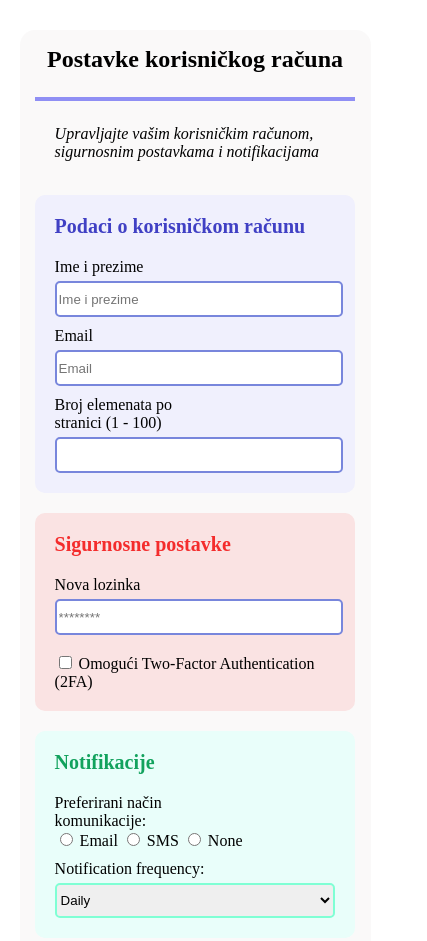
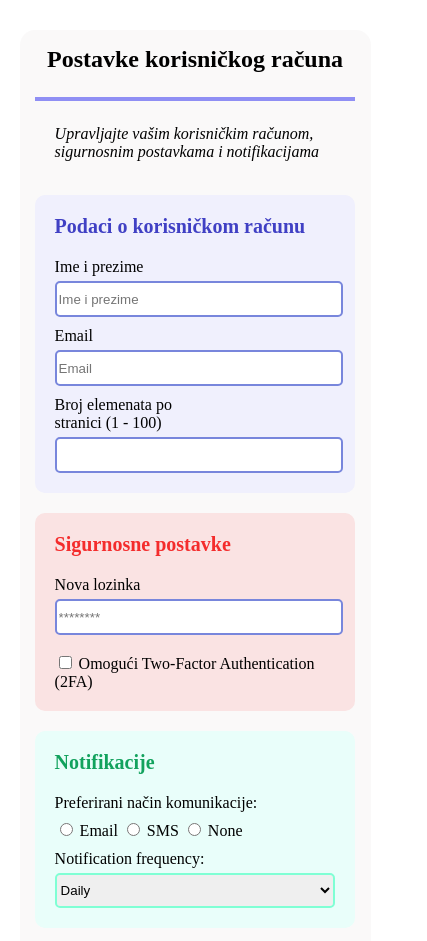
Before and after one commit to labodzz/Web-Development-Projects, a plain HTML site: page html/user.html in a window 390 px wide. Shown: the top 941 px of the page, 427 px wide, since content can reach past the window. Drawn offline with Linux system fonts and the light colour scheme.

Commit message:
responzivnost ispravak

```diff
--- a/css/user.css
+++ b/css/user.css
@@ -194,6 +194,9 @@ label {
     text-wrap: wrap;
   }
   .lab {
-    margin-right: 100%;
+    display: block;
+    margin-right: 0;
+    margin-bottom: 8px;
+    white-space: nowrap;
   }
 }
```
